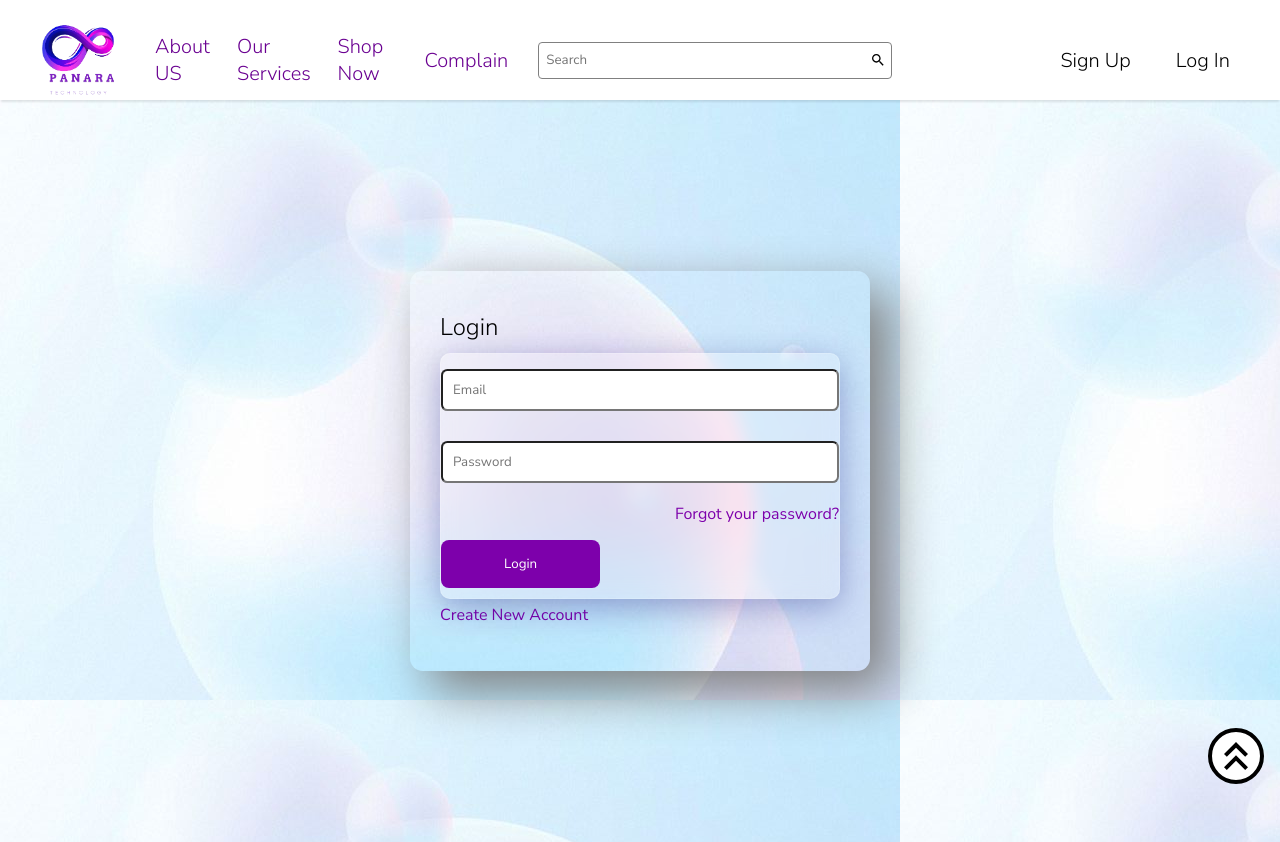
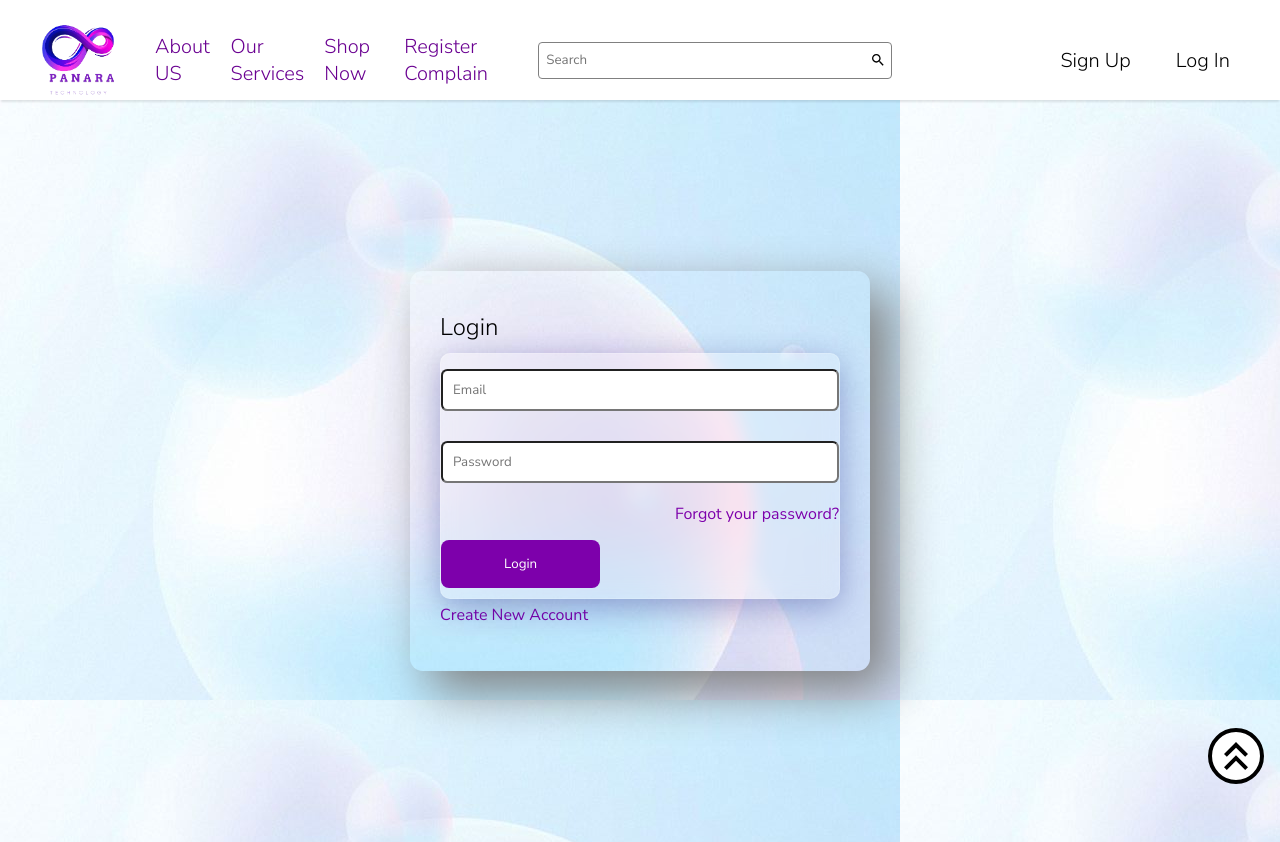
Before and after one commit to ErbITservices/panara-client, a React (Create React App) app: page /login in a window 1280 px wide. Built offline with nearby package versions, Linux system fonts and the light colour scheme; a web font is replaced by a local one.

Commit message:
first commit

```diff
--- a/src/components/Navbar.js
+++ b/src/components/Navbar.js
@@ -274,7 +274,7 @@ function Navbar() {
             Shop Now
           </Link>
           <Link to="/ComplainRegister" className="highlight">
-            Complain
+            Register Complain
           </Link>
         </Left>
         <Center>
```
